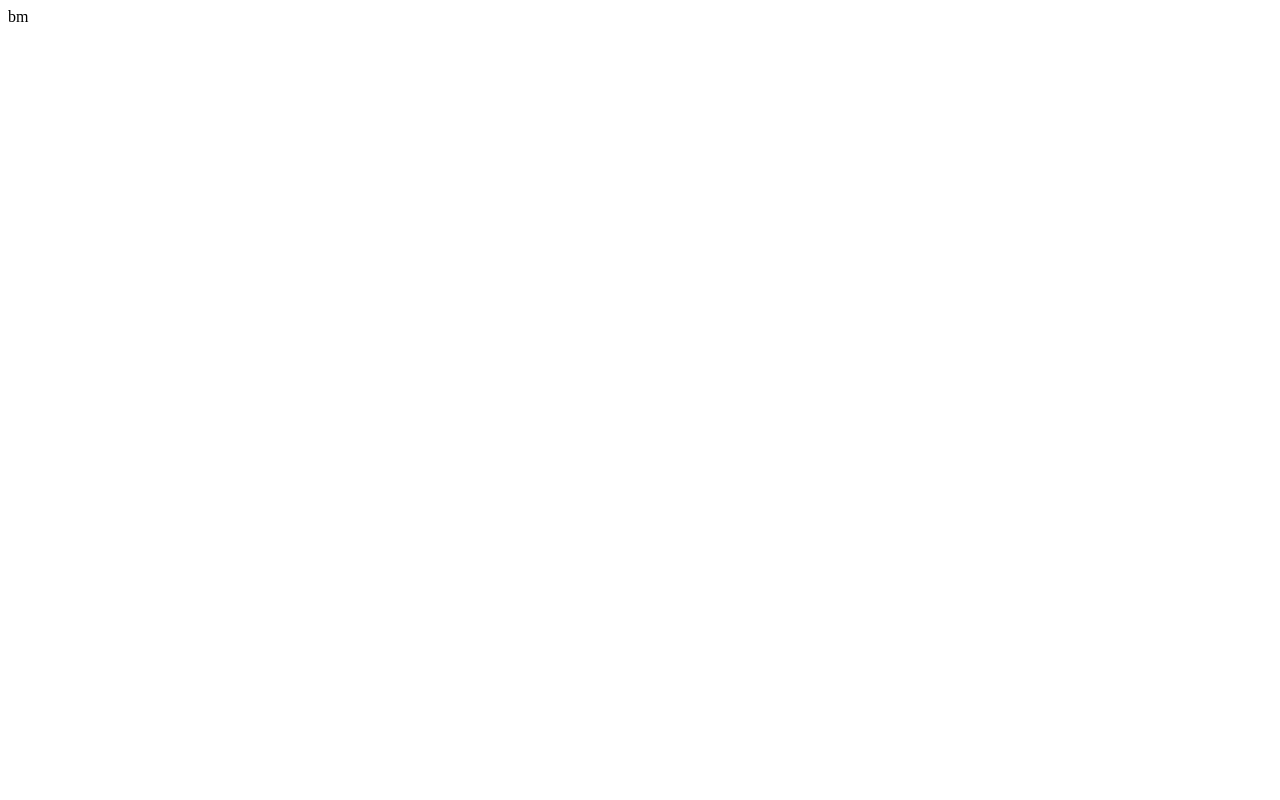
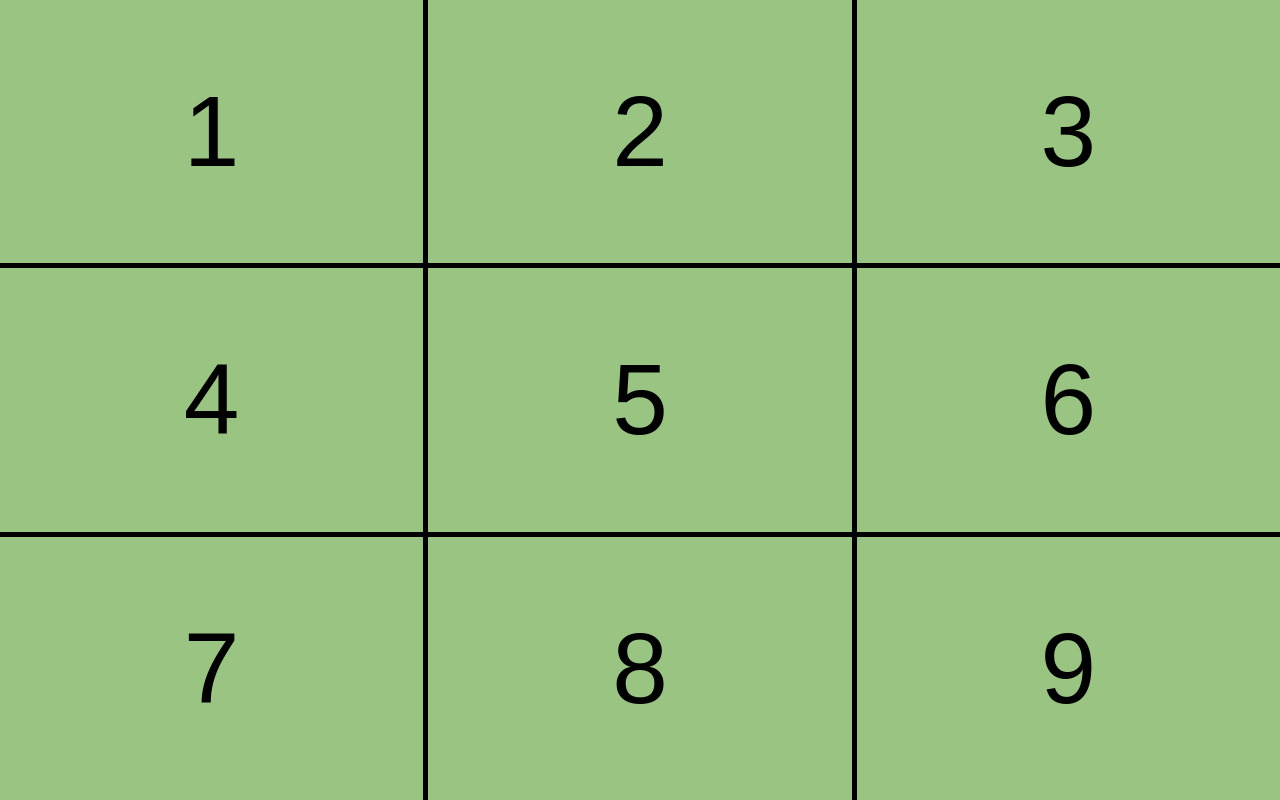
Before and after one commit to andriy-sachok/andriy-sachok.github.io, a plain HTML site: page game/index.html in a window 1280 px wide. Drawn offline with Linux system fonts and the light colour scheme.

Commit message:
created playground

```diff
--- a/game/index.html
+++ b/game/index.html
@@ -1 +1,29 @@
-bm
+<!DOCTYPE html>
+<html lang="en">
+
+<head>
+    <meta charset="UTF-8">
+    <meta http-equiv="X-UA-Compatible" content="IE=edge">
+    <meta name="viewport" content="width=device-width, initial-scale=1.0">
+    <link rel="stylesheet" href="styles.css">
+    <title>Document</title>
+</head>
+
+<body>
+    <div class="playground">
+        <button class="cell" id="leftTop">1</button>
+        <button class="cell" id="centerTop">2</button>
+        <button class="cell" id="rightTop">3</button>
+
+        <button class="cell" id="leftCenter">4</button>
+        <button class="cell" id="centerCenter">5</button>
+        <button class="cell" id="rightCenter">6</button>
+
+        <button class="cell" id="lefBottom">7</button>
+        <button class="cell" id="centerBottom">8</button>
+        <button class="cell" id="rightBottom">9</button>
+    </div>
+    <script src="script.js"></script>
+</body>
+
+</html>
--- a/game/script.js
+++ b/game/script.js
@@ -0,0 +1,2 @@
+const leftTop = document.querySelector("#leftTop");
+const topCenter = document.querySelector("#topCenter");
--- a/game/styles.css
+++ b/game/styles.css
@@ -0,0 +1,32 @@
+* {
+    box-sizing: border-box;
+}
+
+body {
+    overflow: hidden;
+    margin: 0;
+    padding: 0;
+    background-color: black
+}
+
+.playground {
+    display: grid;
+    grid-template-columns: repeat(3, 1fr);
+    grid-template-rows: repeat(3, 1fr);
+    gap: 5px;
+    height: 100vh;
+    width: 100vw;
+
+}
+
+button {
+    border: none;
+}
+
+.cell {
+    display: flex;
+    align-items: center;
+    justify-content: center;
+    font-size: 100px;
+    background-color: rgb(153, 196, 129);
+}
```
